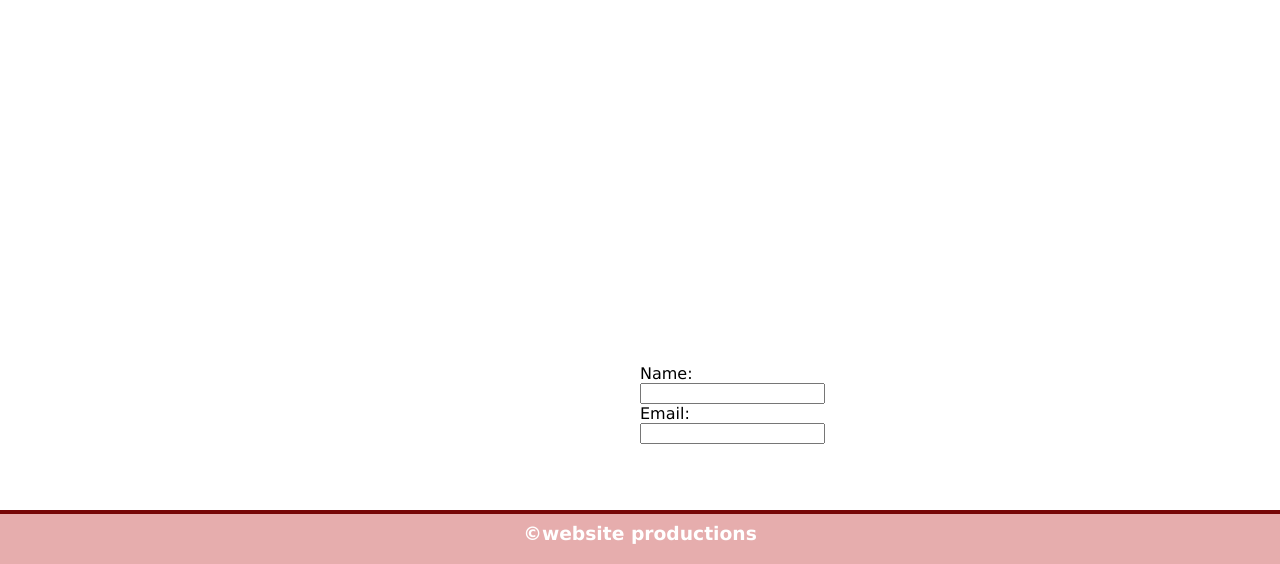
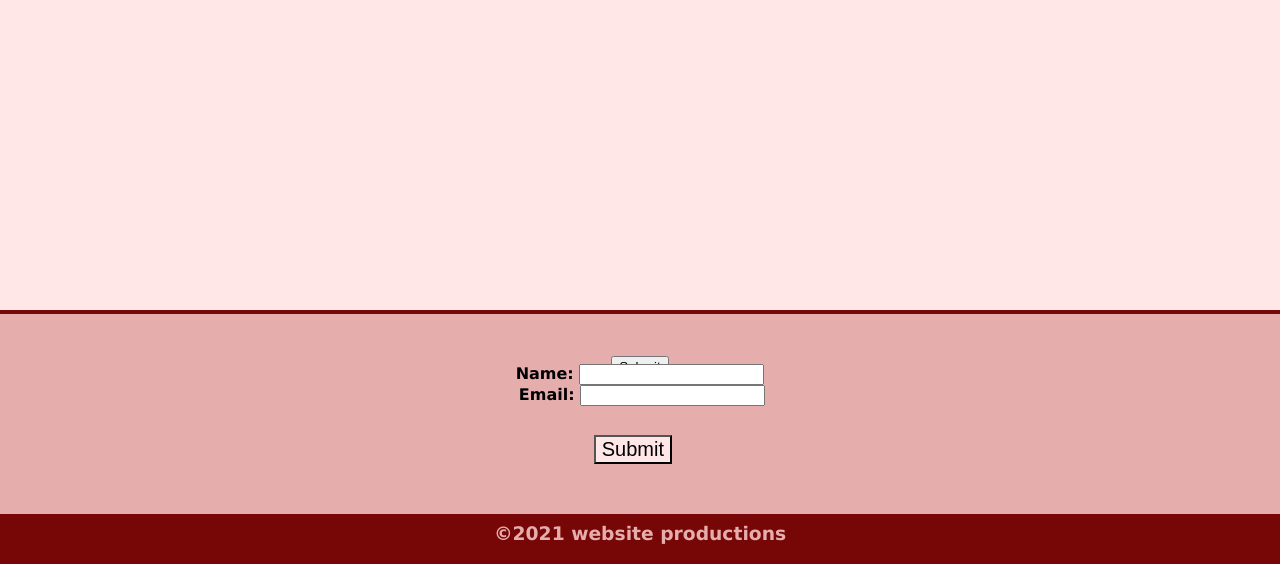
Before and after one commit to Skeptiik/Mini-Project, a plain HTML site: page index.html in a window 1280 px wide. Shown: the part 236-800 px from the top of the page. Drawn offline with Linux system fonts and the light colour scheme.

Commit message:
Add files via upload
added hyperlinks, footer, input forms and title

```diff
--- a/assets/css/style.css
+++ b/assets/css/style.css
@@ -1,5 +1,6 @@
 body {
   font-family: "Lucida Sans Unicode", "Lucida Grande", sans-serif;
+  background-color: rgb(255, 231, 231);
 }
 
 header {
@@ -23,9 +24,10 @@ h2 {
 
 h3 {
   display: block;
-  text-align: center;
   position: relative;
   bottom: 10px;
+  text-align: center;
+  color: rgb(230, 173, 173)
 }
 
 li {
@@ -40,21 +42,52 @@ ul {
   text-align: right;
 }
 
-footer {
+#footer1 {
+  position: fixed;
+  bottom: 50px;
+  left: 0;
+  width: 100%;
+  height: 200px;
+  border-top: 4px solid rgb(119, 7, 7);
+  background-color: rgb(230, 173, 173);
+}
+
+#footer2 {
   position: fixed;
   bottom: 0;
   left: 0;
   width: 100%;
   height: 50px;
-  border-top: 4px solid rgb(119, 7, 7);
-  background-color: rgb(230, 173, 173);
+  background-color: rgb(119, 7, 7);
 }
 
-form {
+#input_name {
+  margin: auto;
+  position: relative;
+  top: 50px;
+  font-weight: bold;
+}
+
+#input_email {
+  margin: auto;
+  position: relative;
+  top: 50px;
+  left: 2px;
+  font-weight: bold;
+}
+
+#submit_button {
+  margin: auto;
+  position: absolute;
   position: fixed;
-  left: 50%;
-  top: 75%;
-  color: black;
+  bottom: 100px;
+  right: 47.5%;
+  font-size: 20px;
+  background-color: rgb(255, 231, 231);
+}
+
+#section_form {
+  text-align: center;
 }
 
 #navigation-1 {
--- a/index.html
+++ b/index.html
@@ -10,9 +10,9 @@
   <body>
     <header>
       <ul>
-        <li id="navigation-1"><a href="https://github.com/placeholder" style="text-decoration:none">Github</li>
-        <li id="navigation-2"><a href="https://www.portfolioplaceholder.com" style="text-decoration:none">Portfolio</li>
-        <li id="navigation-3"><a href="https://www.Contactplaceholder.com" style="text-decoration:none">Contact</li>
+        <li id="navigation-1"><a href="https://github.com/placeholder" style="text-decoration:none">Github</a></li>
+        <li id="navigation-2"><a href="https://www.portfolioplaceholder.com" style="text-decoration:none">Portfolio</a></li>
+        <li id="navigation-3"><a href="https://www.Contactplaceholder.com" style="text-decoration:none">Contact</a></li>
       </ul>
     </header>
 
@@ -20,17 +20,25 @@
       <h2>Jacks First Website</h2>
     </section>
 
-    <section>
-      <form>
-        <label for="name">Name:</label><br>
-        <input type="text" id="name" name="name"><br>
-        <label for="email">Email:</label><br>
-        <input type="email" id="email" email="email">
-      </form>
-    </section>
-
-    <footer>
-      <h3>©website productions</h3>
+    <footer id="footer1">
+      <section id="section_form">
+        <form id="input_name">
+          <label for="name">Name:</label>
+          <input type="text" id="name" name="name"><br>
+        </form>
+        <form id="input_email">
+          <label for="email">Email: </label>
+          <input type="email" id="email" name="email">
+          <input id="submit_button" type="submit" value="Submit">
+        </form>
+        <form>
+          <input type="submit" value="Submit">
+        </form>
+      </section>
+    </footer>
+    <footer id="footer2">
+      <h3>©2021 website productions</h3>
     </footer>
   </body>
+
 </html>
```
